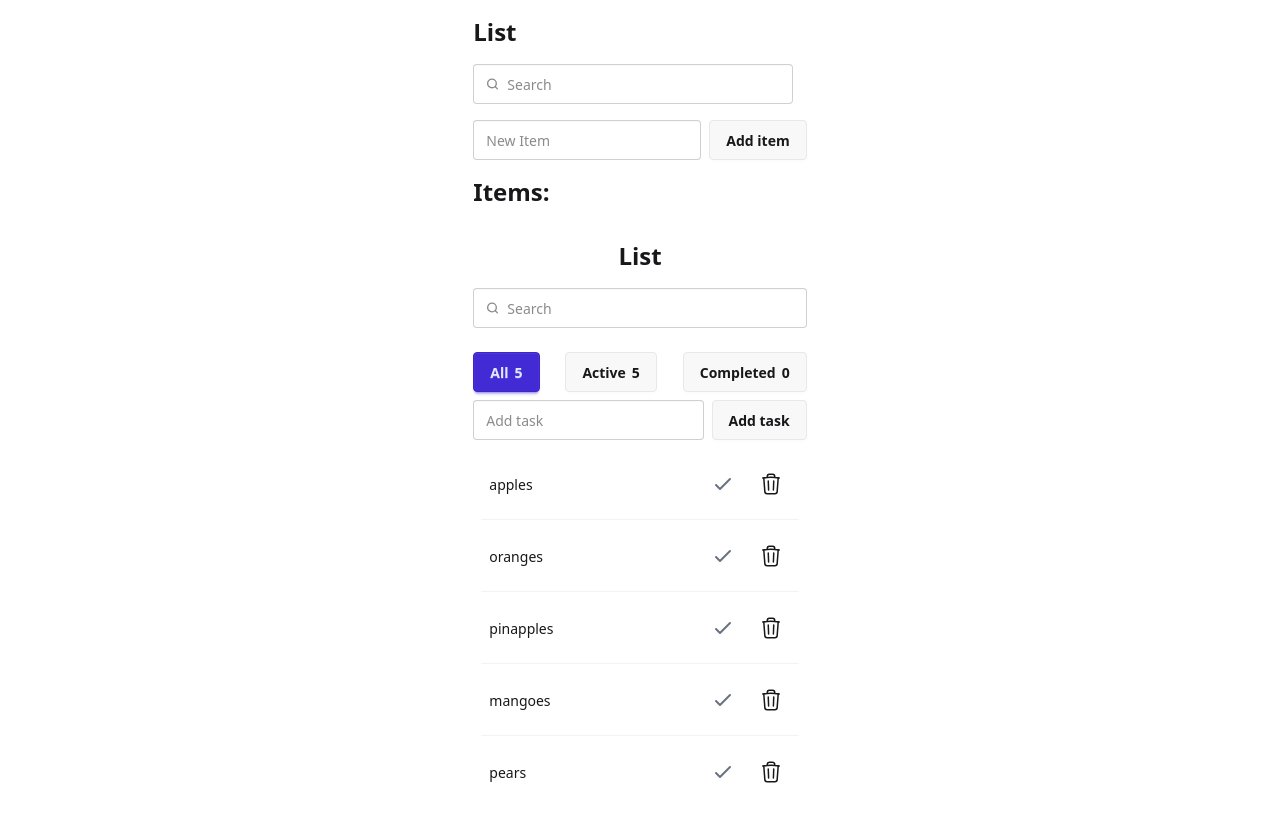
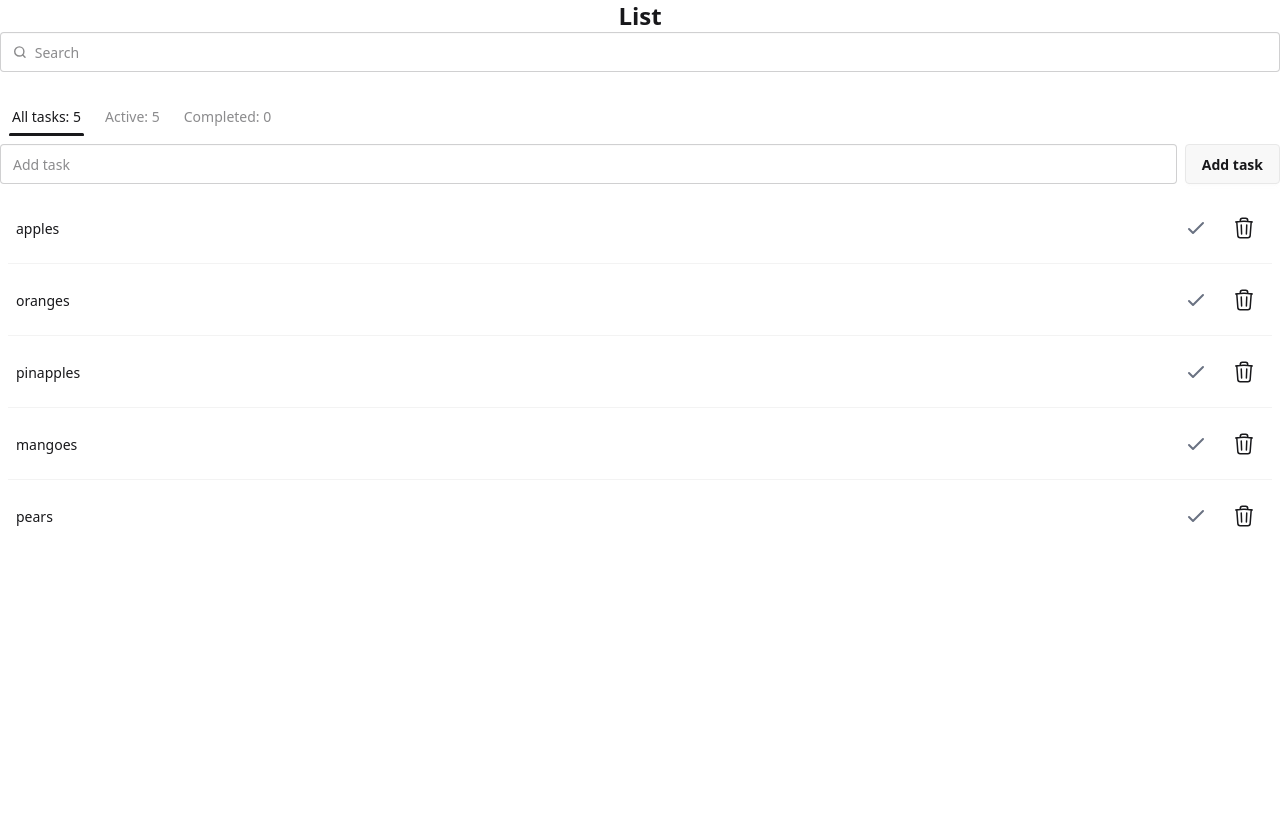
Before and after one commit to VHelloKittyV/filters-pg, a React (Vite) app: page / in a window 1280 px wide. After the commit the page ends 800 px from the top, so only its background shows below. Built offline with nearby package versions, Linux system fonts and the light colour scheme.

Commit message:
add useMemo, useDebounce

```diff
--- a/src/App.jsx
+++ b/src/App.jsx
@@ -1,76 +1,11 @@
 import React from "react";
-import { useState, useMemo } from "react";
+
 import List from "./List";
 
 export default function App() {
-  const [item, setItem] = useState("");
-  const [items, setItems] = useState([]);
-  const [query, setQuery] = useState("");
-
-  const filterItems = useMemo(()=>{
-    return  items.filter((item) =>item.toLowerCase().includes(query.toLowerCase()));
-  },[items, query])
-
-  const onSubmit = (e) => {
-    e.preventDefault();
-    setItems((prev) => [...prev, item]);
-    setItem("");
-  };
-
   return (
-    <div className="wrapper">
-      <h1>List</h1>
-
-      <label className="input">
-        <svg
-
-
-          className="h-[1em] opacity-50"
-          xmlns="http://www.w3.org/2000/svg"
-          viewBox="0 0 24 24"
-        >
-          <g
-            strokeLinejoin="round"
-            strokeLinecap="round"
-            strokeWidth="2.5"
-            fill="none"
-            stroke="currentColor"
-          >
-            <circle cx="11" cy="11" r="8"></circle>
-            <path d="m21 21-4.3-4.3"></path>
-          </g>
-        </svg>
-        <input
-          value={query}
-          onChange={(e) => setQuery(e.target.value)}
-          type="search"
-          required
-          placeholder="Search"
-        />
-      </label>
-
-      <form className="row" onSubmit={onSubmit}>
-        <input
-          value={item}
-          onChange={(e) => setItem(e.target.value)}
-          type="text"
-          placeholder="New Item"
-          className="input"
-        />
-        <button type="submit" className="btn">
-          Add item
-        </button>
-      </form>
-
-      <h2>Items:</h2>
-      <ul className="list">
-        {filterItems.map((item) => (
-          <li key={item} className="list-item">
-            {item}
-          </li>
-        ))}
-      </ul>
-      <List/>
-    </div>
+    <>
+      <List />
+    </>
   );
 }
--- a/src/List.jsx
+++ b/src/List.jsx
@@ -1,5 +1,5 @@
-import React, { useState } from "react";
-import { useDebounce } from 'use-debounce';
+import React, { useState, useMemo } from "react";
+import { useDebounce } from "use-debounce";
 
 export default function List() {
   const [tasks, setTasks] = useState([
@@ -10,24 +10,23 @@ export default function List() {
     { id: 5, name: "pears", isCompleted: false },
   ]);
   const [task, setTask] = useState("");
-  const [selectedFilter, setSelectedFilter] = useState("all");
-  const [searchInput, setSearchInput] = useState("");
-  const [search] = useDebounce(searchInput, 1000);
-
-  const handleSearch = (e) => {
-    setSearchInput(e.target.value);
-  }
+  const [query, setQuery] = useState("");
+  const [filter, setFilter] = useState("all");
+  const [deSearch] = useDebounce(query, 1000);
 
 
-  const filteredTasks = tasks
+
+  const filteredTasks = useMemo(() => {
+    return tasks
       .filter((task) => {
-      if (selectedFilter === "active") return !task.isCompleted;
-      if (selectedFilter === "completed") return task.isCompleted;
+        if (filter === "active") return !task.isCompleted;
+        if (filter === "completed") return task.isCompleted;
         return true;
       })
       .filter((task) =>
-      task.name.toLowerCase().includes(search.toLowerCase())
+        task.name.toLowerCase().includes(deSearch.toLowerCase())
       );
+  }, [tasks, filter, deSearch]);
 
   const handleAddTask = () => {
     if (task.trim()) {
@@ -57,19 +56,14 @@ export default function List() {
     <>
       <h1 className="text-center">List</h1>
       <div className="col">
-
-        <Filters searchInput={searchInput} handleSearch={handleSearch}/>
-
-        <Info
-          selectedFilter={selectedFilter}
-          setSelectedFilter={setSelectedFilter}
-          tasks={tasks}
-        />
-
+        <Filters value={query} setQuery={setQuery} />
+        <Info tasks={tasks} setFilter={setFilter} filter={filter} />
         <AddTask task={task} setTask={setTask} handleAddTask={handleAddTask} />
 
         {filteredTasks.length === 0 ? (
-          <span className="text-lg text-center text-gray-400 mt-10 capitalize">nothing to show</span>
+          <span className="text-lg text-center text-gray-400 mt-10 capitalize">
+            nothing to show
+          </span>
         ) : (
           <ListTask
             tasks={filteredTasks}
@@ -82,30 +76,46 @@ export default function List() {
   );
 }
 
-
 const ListTask = ({ tasks, onDelete, onComplete }) => {
   return (
     <ul className="list">
       {tasks.map((task) => (
         <li key={task.id} className="row list-row">
-          <span className={`${task.isCompleted ? "line-through text-gray-400" : ""}`}>
+          <span
+            className={`${
+              task.isCompleted ? "line-through text-gray-400" : ""
+            }`}
+          >
             {task.name}
           </span>
 
           <div className="row">
-            <span onClick={() => onComplete(task.id)} className="icon p-2 cursor-pointer">
+            <span
+              onClick={() => onComplete(task.id)}
+              className="icon p-2 cursor-pointer"
+            >
               <svg
                 xmlns="http://www.w3.org/2000/svg"
                 fill="none"
                 viewBox="0 0 24 24"
                 stroke="currentColor"
-                className={`w-6 h-6 ${task.isCompleted ? "text-green-500" : "text-gray-500"}`}
+                className={`w-6 h-6 ${
+                  task.isCompleted ? "text-green-500" : "text-gray-500"
+                }`}
               >
-                <path strokeLinecap="round" strokeLinejoin="round" strokeWidth={2} d="M5 13l4 4L19 7" />
+                <path
+                  strokeLinecap="round"
+                  strokeLinejoin="round"
+                  strokeWidth={2}
+                  d="M5 13l4 4L19 7"
+                />
               </svg>
             </span>
 
-            <span className="icon p-2 cursor-pointer" onClick={() => onDelete(task.id)}>
+            <span
+              className="icon p-2 cursor-pointer"
+              onClick={() => onDelete(task.id)}
+            >
               <svg
                 xmlns="http://www.w3.org/2000/svg"
                 fill="none"
@@ -114,7 +124,11 @@ const ListTask = ({ tasks, onDelete, onComplete }) => {
                 stroke="currentColor"
                 className="w-6 h-6"
               >
-                <path strokeLinecap="round" strokeLinejoin="round" d="m14.74 9-.346 9m-4.788 0L9.26 9m9.968-3.21c.342.052.682.107 1.022.166m-1.022-.165L18.16 19.673a2.25 2.25 0 0 1-2.244 2.077H8.084a2.25 2.25 0 0 1-2.244-2.077L4.772 5.79m14.456 0a48.108 48.108 0 0 0-3.478-.397m-12 .562c.34-.059.68-.114 1.022-.165m0 0a48.11 48.11 0 0 1 3.478-.397m7.5 0v-.916c0-1.18-.91-2.164-2.09-2.201a51.964 51.964 0 0 0-3.32 0c-1.18.037-2.09 1.022-2.09 2.201v.916m7.5 0a48.667 48.667 0 0 0-7.5 0" />
+                <path
+                  strokeLinecap="round"
+                  strokeLinejoin="round"
+                  d="m14.74 9-.346 9m-4.788 0L9.26 9m9.968-3.21c.342.052.682.107 1.022.166m-1.022-.165L18.16 19.673a2.25 2.25 0 0 1-2.244 2.077H8.084a2.25 2.25 0 0 1-2.244-2.077L4.772 5.79m14.456 0a48.108 48.108 0 0 0-3.478-.397m-12 .562c.34-.059.68-.114 1.022-.165m0 0a48.11 48.11 0 0 1 3.478-.397m7.5 0v-.916c0-1.18-.91-2.164-2.09-2.201a51.964 51.964 0 0 0-3.32 0c-1.18.037-2.09 1.022-2.09 2.201v.916m7.5 0a48.667 48.667 0 0 0-7.5 0"
+                />
               </svg>
             </span>
           </div>
@@ -141,36 +155,40 @@ const AddTask = ({ task, setTask, handleAddTask }) => {
   );
 };
 
-const Info = ({ tasks, selectedFilter, setSelectedFilter }) => {
+const Info = ({ tasks, setFilter, filter }) => {
   const allTasks = tasks.length;
   const activeTasks = tasks.filter((task) => !task.isCompleted).length;
   const completedTasks = tasks.filter((task) => task.isCompleted).length;
 
   return (
-    <div className="row">
-      <button
-        onClick={() => setSelectedFilter("all")}
-        className={`btn ${selectedFilter === "all" ? "btn-primary" : ""}`}
+    <div role="tablist" className="tabs tabs-border">
+      <a
+        role="tab"
+        onClick={() => setFilter("all")}
+        className={`tab ${filter === "all" ? "tab-active" : ""}`}
       >
-        All <span>{allTasks}</span>
-      </button>
-      <button
-        onClick={() => setSelectedFilter("active")}
-        className={`btn ${selectedFilter === "active" ? "btn-primary" : ""}`}
+        All tasks: {allTasks}
+      </a>
+      <a
+        role="tab"
+        onClick={() => setFilter("active")}
+        className={`tab ${filter === "active" ? "tab-active" : ""}`}
       >
-        Active <span>{activeTasks}</span>
-      </button>
-      <button
-        onClick={() => setSelectedFilter("completed")}
-        className={`btn ${selectedFilter === "completed" ? "btn-primary" : ""}`}
+        Active: {activeTasks}
+      </a>
+      <a
+        role="tab"
+        onClick={() => setFilter("completed")}
+        className={`tab ${filter === "completed" ? "tab-active" : ""}`}
       >
-        Completed <span>{completedTasks}</span>
-      </button>
+        Completed: {completedTasks}
+      </a>
     </div>
   );
 };
-const Filters =({searchInput, handleSearch})=>{
-  return(
+
+const Filters = ({ query, setQuery}) => {
+  return (
     <>
       <label className="input mb-4 w-full">
         <svg
@@ -190,12 +208,12 @@ const Filters =({searchInput, handleSearch})=>{
           </g>
         </svg>
         <input
+          value={query}
+          onChange={(e)=>setQuery(e.target.value)}
           type="search"
           placeholder="Search"
-            value={searchInput}
-            onChange={handleSearch}
         />
       </label>
     </>
-  )
-}
+  );
+};
```
Lines whose indentation alone changed are shown as unchanged.
